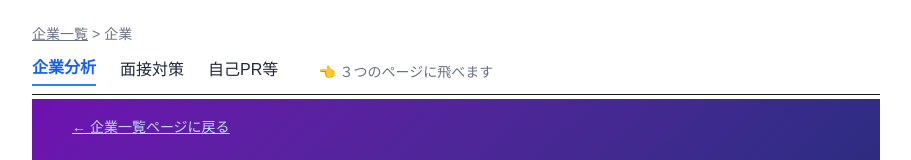
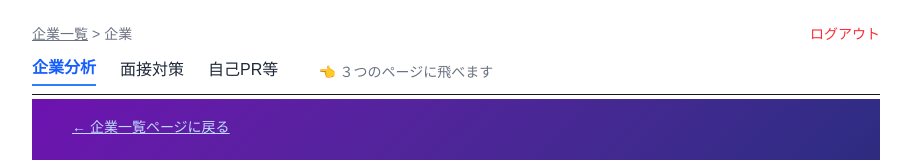
Before and after one commit to tomokikdm/syuukatu-app, a Next.js app: page /company/1 in a window 1280 px wide. Shown: the top 160 px of the page, without its empty margins (184-1095 px from the left). Built offline with nearby package versions, Linux system fonts and the light colour scheme; no server answers; the database is empty.

Commit message:
Add logout button

```diff
--- a/src/components/CompanyTabs.tsx
+++ b/src/components/CompanyTabs.tsx
@@ -2,9 +2,10 @@
 
 import { useEffect, useState } from 'react';
 import { doc, getDoc } from 'firebase/firestore';
+import { getAuth, signOut } from 'firebase/auth';
 import { db } from '@/lib/firebase';
 import Link from 'next/link';
-import { usePathname } from 'next/navigation';
+import { usePathname, useRouter } from 'next/navigation';
 
 const tabs = [
   { label: '企業分析', href: (id: string) => `/company/${id}` },
@@ -14,8 +15,12 @@ const tabs = [
 
 export default function CompanyTabs({ id }: { id: string }) {
   const pathname = usePathname();
+  const router = useRouter();
+  const auth = getAuth();
+
   const [companyName, setCompanyName] = useState('企業');
 
+  // 🔹 企業名取得
   useEffect(() => {
     const fetch = async () => {
       const snap = await getDoc(doc(db, 'users', 'YOUR_UID', 'companies', id));
@@ -26,31 +31,66 @@ export default function CompanyTabs({ id }: { id: string }) {
     fetch();
   }, [id]);
 
+  // 🔥 ログアウト処理
+  const handleLogout = async () => {
+    const ok = confirm('ログアウトしますか？');
+    if (!ok) return;
+
+    try {
+      await signOut(auth);
+      router.push('/login'); // ログインページへ
+    } catch (error) {
+      console.error('ログアウト失敗:', error);
+      alert('ログアウトに失敗しました');
+    }
+  };
+
   return (
     <>
-      <nav className="text-sm text-gray-500 dark:text-gray-400 mb-3">
-        <Link href="/dashboard" className="underline hover:text-blue-500 dark:hover:text-blue-300">企業一覧</Link>
-        <span className="mx-1">&gt;</span>
-        <span>{companyName}</span>
+      {/* 🔹 パンくず */}
+      <nav className="text-sm text-gray-500 dark:text-gray-400 mb-3 flex justify-between items-center">
+        <div>
+          <Link
+            href="/dashboard"
+            className="underline hover:text-blue-500 dark:hover:text-blue-300"
+          >
+            企業一覧
+          </Link>
+          <span className="mx-1">&gt;</span>
+          <span>{companyName}</span>
+        </div>
+
+        {/* 🔥 ログアウトボタン */}
+        <button
+          onClick={handleLogout}
+          className="text-sm text-red-500 hover:underline"
+        >
+          ログアウト
+        </button>
       </nav>
 
+      {/* 🔹 タブ */}
       <div className="flex gap-6 mb-1 border-b pb-2 items-end overflow-x-auto">
         {tabs.map((tab) => {
           const href = tab.href(id);
           const isActive = pathname === href;
+
           return (
             <Link
               key={href}
               href={href}
               className={`pb-1 transition-colors whitespace-nowrap
-                ${isActive
-                  ? 'font-bold text-blue-600 dark:text-blue-300 border-b-2 border-blue-500 dark:border-blue-300'
-                  : 'text-gray-800 dark:text-white hover:text-blue-500 dark:hover:text-blue-300'}`}
+                ${
+                  isActive
+                    ? 'font-bold text-blue-600 dark:text-blue-300 border-b-2 border-blue-500 dark:border-blue-300'
+                    : 'text-gray-800 dark:text-white hover:text-blue-500 dark:hover:text-blue-300'
+                }`}
             >
               {tab.label}
             </Link>
           );
         })}
+
         <span className="text-sm text-gray-500 dark:text-gray-400 ml-4 relative -top-1 whitespace-nowrap">
           👈 ３つのページに飛べます
         </span>
```
